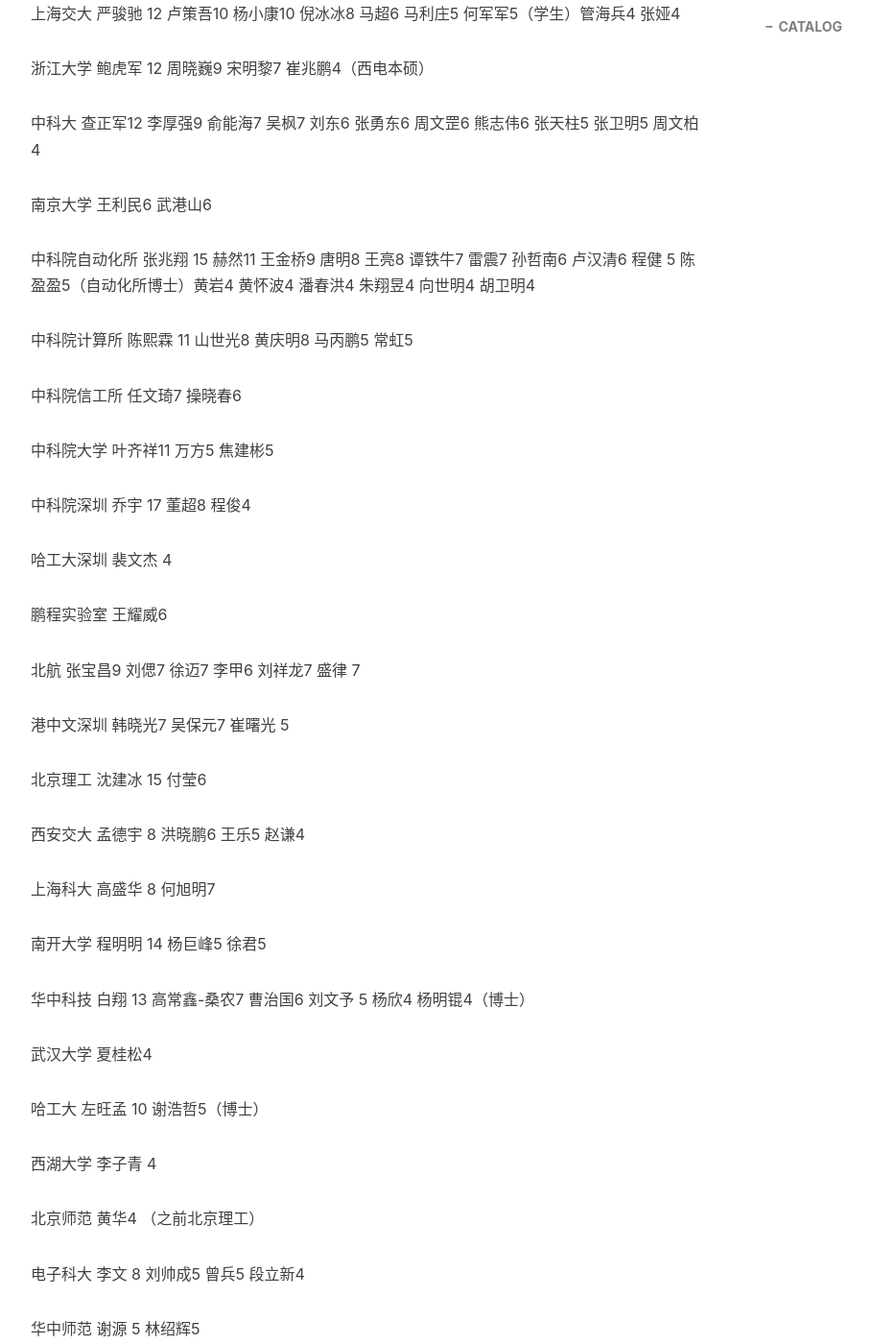
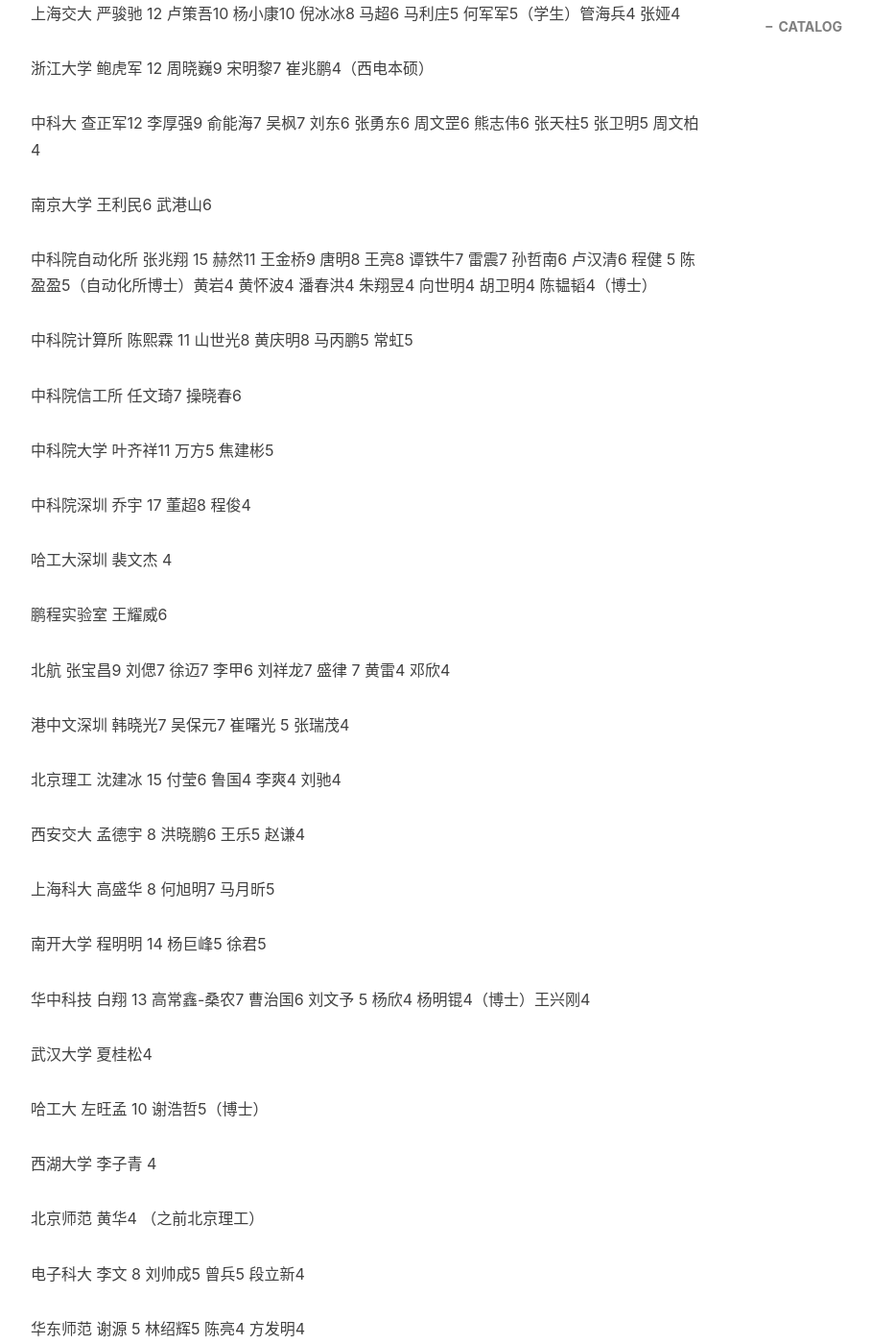
Before and after one commit to pengjiao123/pengjiao123.github.io, a Jekyll site: the page built from _posts/2021-07-07-大陆地区非计算机软件学院老师招生.md, in a window 1280 px wide and 1400 px high, scrolled down 5411 px. Shown: the whole window at 96% size, without its empty margins (233-1142 px from the left). Built offline with Jekyll 4.4.1, drawn with Linux system fonts in a browser that asks for light colours; nearby versions of some CDN libraries; comment, search, counter and statistics services are not loaded; some of the changed text lies outside the part shown.

Commit message:
Update 2021-07-07-大陆地区非计算机软件学院老师招生.md

```diff
--- a/_posts/2021-07-07-大陆地区非计算机软件学院老师招生.md
+++ b/_posts/2021-07-07-大陆地区非计算机软件学院老师招生.md
@@ -183,7 +183,7 @@
 
 南京大学 王利民6 武港山6
 
-中科院自动化所 张兆翔 15 赫然11 王金桥9 唐明8 王亮8 谭铁牛7 雷震7 孙哲南6 卢汉清6 程健 5 陈盈盈5（自动化所博士）黄岩4 黄怀波4 潘春洪4 朱翔昱4 向世明4 胡卫明4
+中科院自动化所 张兆翔 15 赫然11 王金桥9 唐明8 王亮8 谭铁牛7 雷震7 孙哲南6 卢汉清6 程健 5 陈盈盈5（自动化所博士）黄岩4 黄怀波4 潘春洪4 朱翔昱4 向世明4 胡卫明4 陈韫韬4（博士）
 
 中科院计算所 陈熙霖 11 山世光8 黄庆明8 马丙鹏5 常虹5
 
@@ -197,19 +197,19 @@
 
 鹏程实验室 王耀威6
 
-北航 张宝昌9 刘偲7 徐迈7 李甲6 刘祥龙7  盛律 7
+北航 张宝昌9 刘偲7 徐迈7 李甲6 刘祥龙7  盛律 7 黄雷4 邓欣4
 
-港中文深圳 韩晓光7 吴保元7 崔曙光 5
+港中文深圳 韩晓光7 吴保元7 崔曙光 5 张瑞茂4
 
-北京理工 沈建冰 15 付莹6
+北京理工 沈建冰 15 付莹6 鲁国4 李爽4 刘驰4
 
 西安交大 孟德宇 8 洪晓鹏6 王乐5 赵谦4
 
-上海科大 高盛华 8 何旭明7
+上海科大 高盛华 8 何旭明7 马月昕5
 
 南开大学 程明明 14 杨巨峰5 徐君5
 
-华中科技 白翔 13 高常鑫-桑农7 曹治国6 刘文予 5 杨欣4 杨明锟4（博士）
+华中科技 白翔 13 高常鑫-桑农7 曹治国6 刘文予 5 杨欣4 杨明锟4（博士）王兴刚4
 
 武汉大学 夏桂松4
 
@@ -221,7 +221,7 @@
 
 电子科大 李文 8 刘帅成5 曾兵5 段立新4
 
-华中师范 谢源 5 林绍辉5
+华东师范 谢源 5 林绍辉5 陈亮4 方发明4
 
 中山大学 李冠彬 16 郑伟诗10 梁小丹9 林倞9
 
@@ -247,9 +247,11 @@
 
 山东大学 张伟6 卢宪凯4
 
-南京理工 杨健 10 潘金山7 唐金辉6
+南京理工 杨健 10 潘金山7 唐金辉6 姚亚洲4
 
 苏州大学 张吕敏4 刘纯平4
+
+深圳大学 沈琳琳4
 
 福州大学 刘文犀 5
 
```
